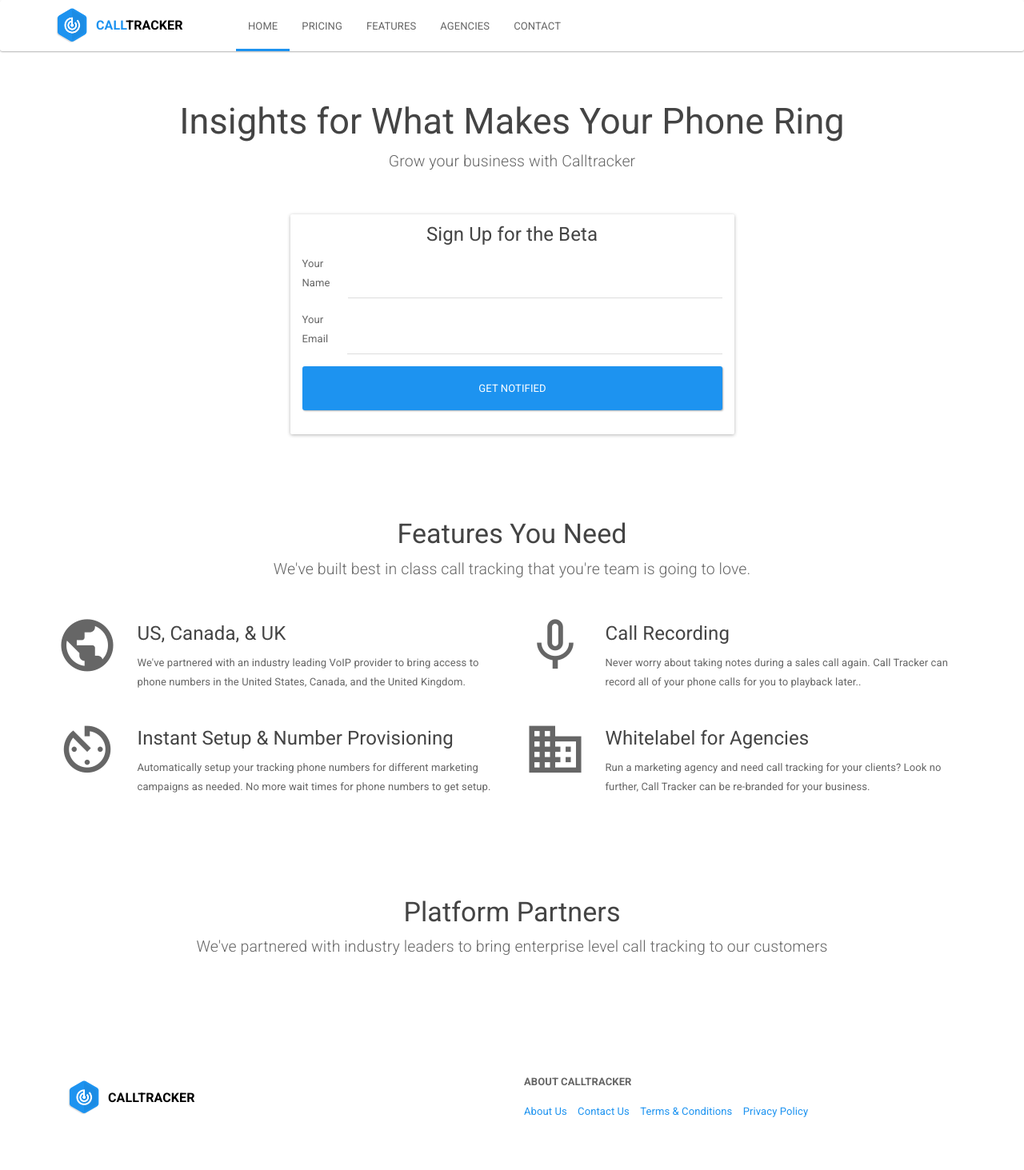
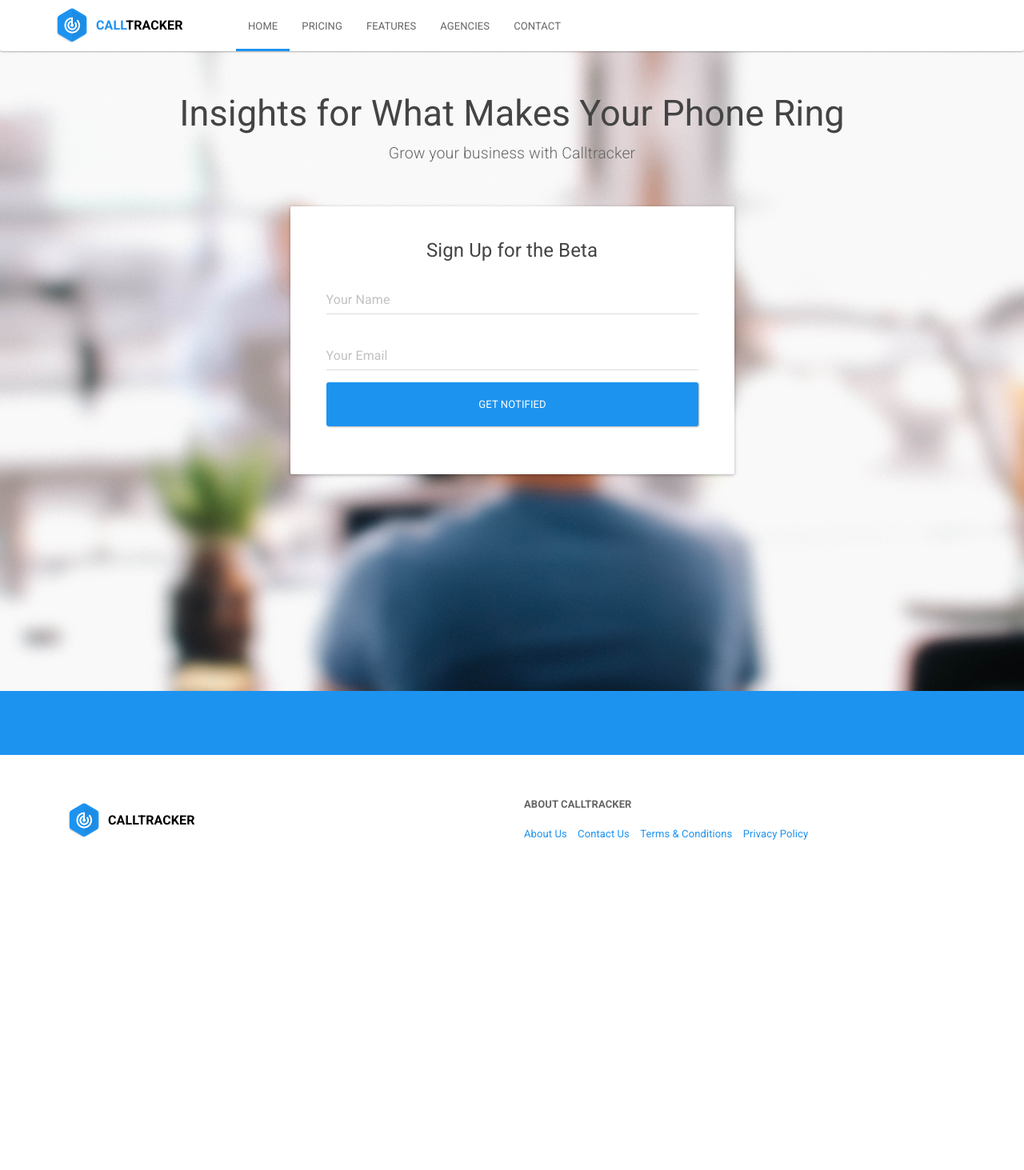
Before and after one commit to sumonst21/calltrackerio-site, a Jekyll site: the page built from index.html, in a window 1280 px wide. Shown: the whole page at 80% size. Built offline with Jekyll 4.4.1, drawn with Linux system fonts in a browser that asks for light colours; after the commit the page ends 1116 px from its top, so only the background shows below that.

Commit message:
working on the homepage

```diff
--- a/css/style.scss
+++ b/css/style.scss
@@ -14,9 +14,7 @@
 @import 'progression-player';
 @import 'progression-minimal-light';
 // add more css stuff here
-
 .content {
-  padding: 40px 0px;
 }
 .bold {
 	font-weight: bold;
@@ -40,6 +38,12 @@
 .bg-light-grey {
 	background-color: #eee;
 }
+
+.segment-primary {
+  background: #1D93F0;
+}
+
+
 
 // Custom Media Element Audio Player style
 // play
@@ -230,3 +234,9 @@
 .dataTables_wrapper .dataTables_paginate .paginate_button.disabled, .dataTables_wrapper .dataTables_paginate .paginate_button.disabled:hover, .dataTables_wrapper .dataTables_paginate .paginate_button.disabled:active {
 	border: none;
 }
+
+.segment-hero {
+  background: url(../images/DeathtoStock_Wired8.jpg) no-repeat;
+  min-height: 800px;
+  background-size: cover;
+}
--- a/index.html
+++ b/index.html
@@ -4,31 +4,27 @@
 ---
 {% include header.html %}
 <div class="content">
-<section>
+<section class="segment-hero">
 	<div class="container">
-		<div class="row p-b-30">
+		<div class="row p-t-30 p-b-30">
 			<div class="col-md-12 text-center">
 					<h2>Insights for What Makes Your Phone Ring</h2>
 					<p class="lead">Grow your business with {{ site.name }}</p>
 			</div>
 		</div>
-	</div>
-</section>
-<section>
-	<div class="container">
 		<div class="row">
 			<div class="col-md-6 col-md-offset-3">
-				<div class="panel">
-					<div class="panel-body p-30">
+				<div class="panel p-30">
+					<div class="panel-body ">
 					<h4 class="text-center">Sign Up for the Beta</h4>
 					<form action="http://calltracker.createsend.com/t/i/s/jtitij/" method="post" id="subForm" class="form">
 					    <div class="form-group">
-					        <label for="fieldName">Your Name</label><br />
-					        <input class="form-control input-lg" id="fieldName" name="cm-name" type="text" />
+					        <label class="control-label" for="fieldName">Your Name</label><br />
+					        <input class="form-control" id="fieldName" name="cm-name" type="text" />
 					    </div>
 					    <div class="form-group">
-					        <label for="fieldEmail">Your Email</label><br />
-					        <input class="form-control input-lg" id="fieldEmail" name="cm-jtitij-jtitij" type="email" required />
+					        <label class="control-label" for="fieldEmail">Your Email</label><br />
+					        <input class="form-control" id="fieldEmail" name="cm-jtitij-jtitij" type="email" required />
 					    </div>
 					    <div class="form-group">
 					        <button type="submit" class="btn btn-primary btn-block">Get Notified</button>
@@ -40,57 +36,10 @@
 		</div>
 	</div>
 </section>
-<section>
+<section class="segment-primary p-t-40 p-b-40">
 	<div class="container">
-		<div class="row p-t-60 p-b-60">
-			<div class="col-md-12 text-center">
-					<h3>Features You Need</h3>
-					<p class="lead">We've built best in class call tracking that you're team is going to love.</p>
-			</div>
-			<div class="col-md-6">
-				<div class="row m-t-20">
-					<div class="col-md-12">
-						<i class="md-public md-6x pull-left"></i>
-						<h4>US, Canada, & UK</h4>
-						<p>We've partnered with an industry leading VoIP provider to bring access to phone numbers in the United States, Canada, and the United Kingdom.</p>
-					</div>
-				</div>
-				<div class="row m-t-20">
-					<div class="col-md-12">
-						<i class="md-av-timer md-6x pull-left"></i>
-						<h4>Instant Setup & Number Provisioning</h4>
-						<p>Automatically setup your tracking phone numbers for different marketing campaigns as needed. No more wait times for phone numbers to get setup.</p>
-					</div>
-				</div>
-			</div>
-			<div class="col-md-6">
-				<div class="row m-t-20">
-					<div class="col-md-12">
-						<i class="md-mic-none md-6x pull-left"></i>
-						<h4>Call Recording</h4>
-						<p>Never worry about taking notes during a sales call again. Call Tracker can record all of your phone calls for you to playback later..</p>
-					</div>
-				</div>
-				<div class="row m-t-20">
-					<div class="col-md-12">
-						<i class="md-business md-6x pull-left"></i>
-						<h4>Whitelabel for Agencies</h4>
-						<p>Run a marketing agency and need call tracking for your clients? Look no further, Call Tracker can be re-branded for your business.</p>
-					</div>
-				</div>
-			</div>
-		</div>
+
 	</div>
-</section>
-<section>
-	<div class="container">
-			<div class="row m-t-30 m-b-30">
-				<div class="col-md-12 text-center">
-					<h3>Platform Partners</h3>
-					<p class="lead">We've partnered with industry leaders to bring enterprise level call tracking to our customers</p>
-				</div>
-			</div>
-		</div>
 </section>
 </div>
 {% include footer.html %}
```
Also changed, not shown: index-old.html (added, +99 -0 lines), images/DeathtoStock_Wired8.jpg (added).
